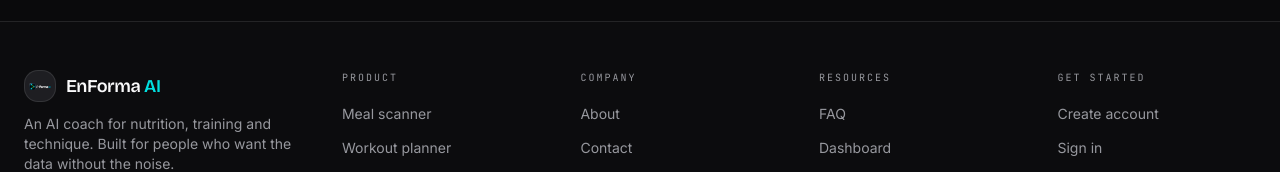
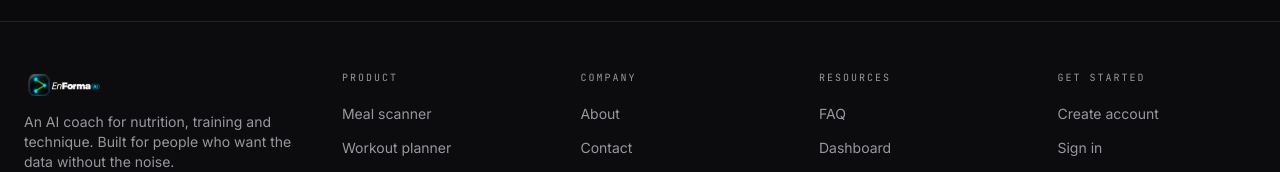
Before and after one commit to Jo-shua09/enForma-AI, a Next.js app: page / in a window 1280 px wide. Shown: the part 8007-8179 px from the top of the page. Built offline with nearby package versions, Linux system fonts and the light colour scheme.

Commit message:
refactor: simplify Footer component logo link structure

```diff
--- a/src/components/landing/sections.tsx
+++ b/src/components/landing/sections.tsx
@@ -317,13 +317,8 @@ export function Footer() {
       <div className="mx-auto max-w-7xl px-6 py-12">
         <div className="grid gap-10 md:grid-cols-[1.4fr_repeat(4,1fr)]">
           <div>
-            <Link href="/" className="flex items-center gap-2.5">
-              <span className="grid h-8 w-8 place-items-center rounded-lg border border-border bg-surface-2">
-                <Image src="/logo.png" alt="EnForma AI Logo" width={32} height={32} className="h-full w-full object-contain p-1" />
-              </span>
-              <span className="font-display text-lg font-semibold tracking-tight text-foreground">
-                EnForma<span className="text-cyan"> AI</span>
-              </span>
+            <Link href="/" className="">
+              <Image src="/logo.png" alt="EnForma AI Logo" width={32} height={32} className="w-[5rem] object-contain p-1" />
             </Link>
             <p className="mt-3 max-w-xs text-sm text-muted-foreground">
               An AI coach for nutrition, training and technique. Built for people who want the data without the noise.
```
